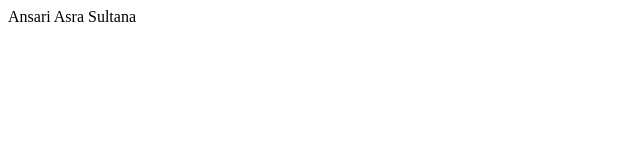
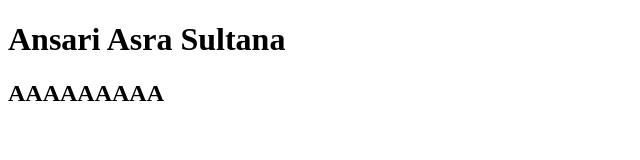
Before and after one commit to Asra0110/Resume, a plain HTML site: page index.html in a window 1280 px wide. Shown: the whole page, without its empty margins (0-640 px from the left). Drawn offline with Linux system fonts and the light colour scheme.

Commit message:
Update index.html

```diff
--- a/index.html
+++ b/index.html
@@ -8,6 +8,7 @@
     </title>
 </head>
 <body>
-    <h>Ansari Asra Sultana</h>
+    <h1>Ansari Asra Sultana</h1>
+    <h2>AAAAAAAAA</h2>
 </body>
 </html>
```
